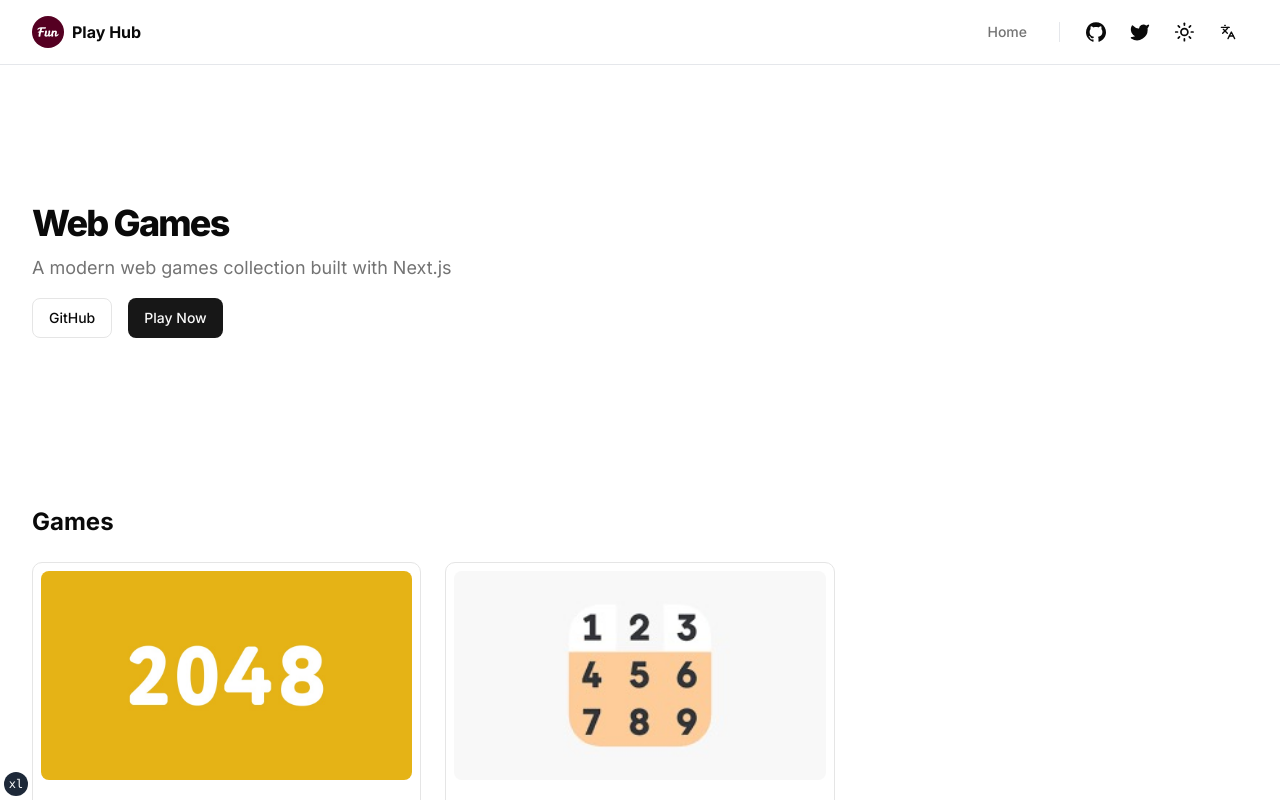
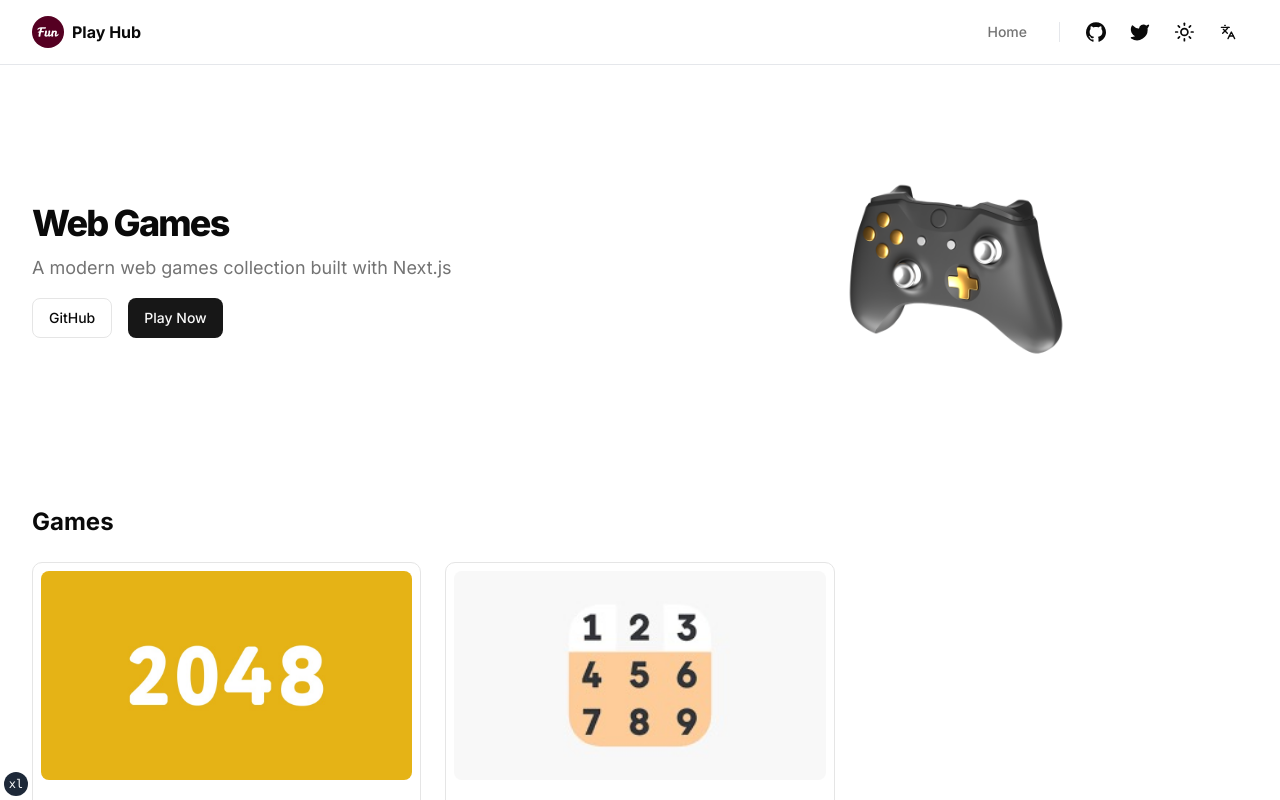
Before and after one commit to JiuRanYa/web-games, a Next.js app: page /en in a window 1280 px wide. Shown: the top 800 px of the page. Built offline with nearby package versions, Linux system fonts and the light colour scheme.

Commit message:
feat: enhance IndexPage layout with image addition and improved button arrangement for better user engagement

```diff
--- a/app/[locale]/page.tsx
+++ b/app/[locale]/page.tsx
@@ -1,4 +1,5 @@
 import Link from 'next/link'
+import Image from 'next/image'
 
 import { siteConfig } from '@/config/site'
 import { buttonVariants } from '@/components/ui/button'
@@ -11,8 +12,8 @@ export default async function IndexPage() {
 
   return (
     <section className="container grid items-center gap-6 pb-8 pt-6 md:py-10">
-
-      <div className="flex flex-col gap-4 py-12 my-12">
+      <div className="relative flex flex-row items-center gap-8 py-12 my-12">
+        <div className="flex flex-col gap-4">
           <div className="flex max-w-[980px] flex-col items-start gap-2">
             <h1 className="text-3xl font-extrabold leading-tight tracking-tighter md:text-4xl">
               {t('title')}
@@ -39,6 +40,16 @@ export default async function IndexPage() {
             </Link>
           </div>
         </div>
+        <div className="hidden md:block absolute right-[15%]">
+          <Image
+            src="/game-controller.png"
+            alt="Game Controller"
+            width={220}
+            height={220}
+            priority
+          />
+        </div>
+      </div>
 
       <div className="mt-12">
         <h2 className="mb-6 text-2xl font-bold">{t('games.title')}</h2>
```
Also changed, not shown: public/game-controller.png (added). Lines whose indentation alone changed are shown as unchanged.
